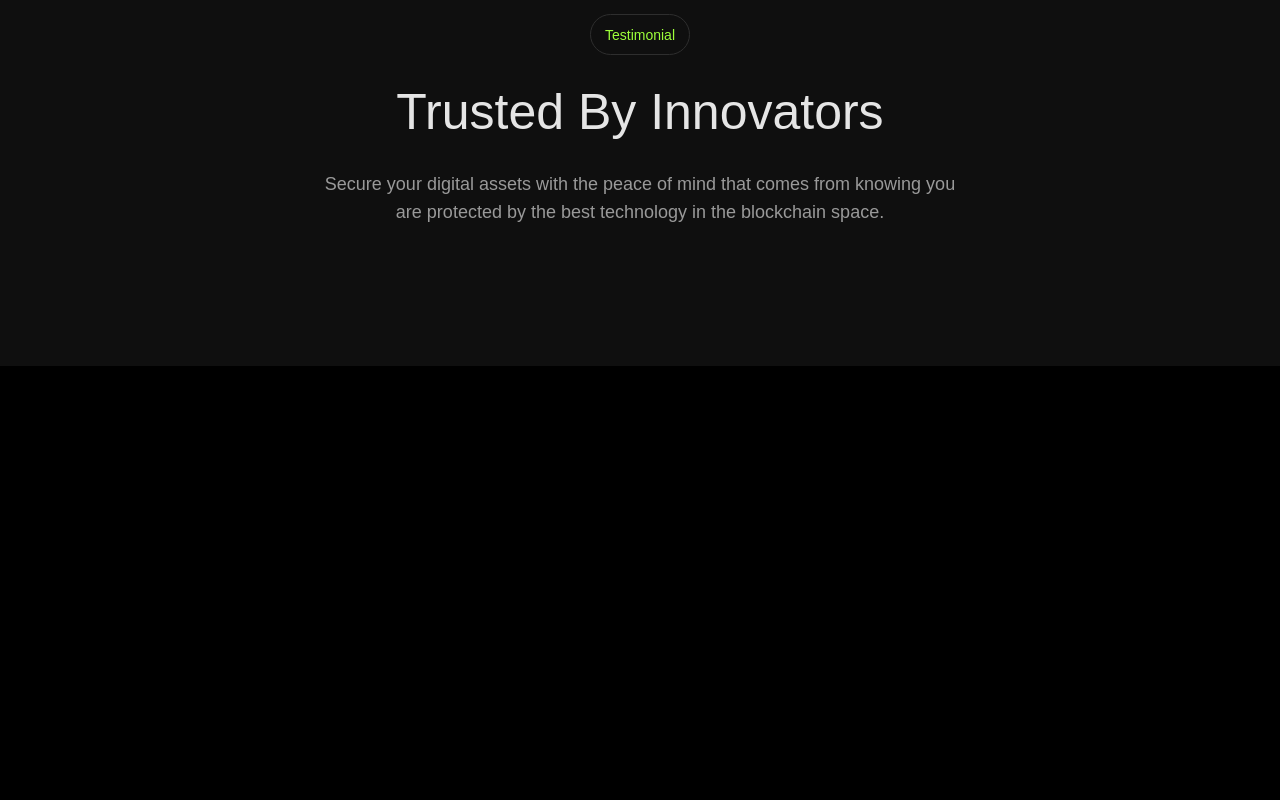
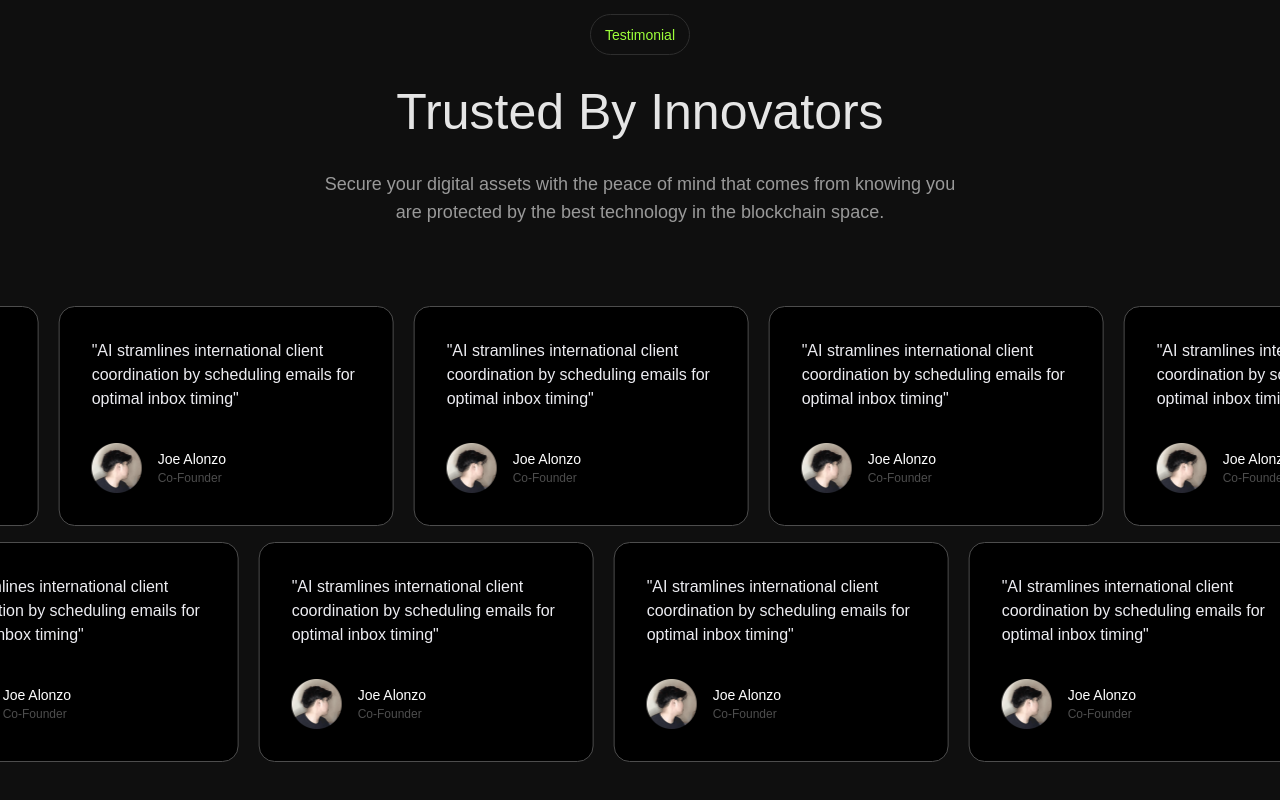
Before and after one commit to alonzojoe/react-rev-ts, a React (Vite) app: page / in a window 1280 px wide. Shown: the part 3570-4370 px from the top of the page. Before the commit the page ends 3936 px from the top, so only its background shows below. Built offline with nearby package versions, Linux system fonts and the light colour scheme; a web font is replaced by a local one.

Commit message:
fix: marquee row mapped Array and implement MarqueeRow in Testimonial component

```diff
--- a/src/components/MarqueeRow.tsx
+++ b/src/components/MarqueeRow.tsx
@@ -6,9 +6,9 @@ type MarqueeRowProps = {
 };
 
 const MarqueeRow = ({ offset = 0, prefix = "marquee" }: MarqueeRowProps) => {
-  const items = [
-    ...Array(20).map((_, index) => <UserReview key={`${prefix}-${index}`} />),
-  ];
+  const items = [...Array(20)].map((_, index) => (
+    <UserReview key={`${prefix}-${index}`} />
+  ));
   return (
     <div className="relative flex overflow-hidden w-full">
       <div
--- a/src/components/Testimonial.tsx
+++ b/src/components/Testimonial.tsx
@@ -1,4 +1,5 @@
 import SectionHeader from "./SectionHeader";
+import MarqueeRow from "./MarqueeRow";
 import { HEADER_CONTENT } from "../constants";
 const Testimonial = () => {
   return (
@@ -10,7 +11,8 @@ const Testimonial = () => {
         description={HEADER_CONTENT["Testimonial"].description}
       />
       <div className="w-full flex flex-col gap-4 overflow-hidden">
-
+        <MarqueeRow prefix="marquee1" />
+        <MarqueeRow prefix="rev" offset={200} />
       </div>
     </div>
   );
--- a/src/components/UserReview.tsx
+++ b/src/components/UserReview.tsx
@@ -8,7 +8,7 @@ const UserReview = () => {
         for optimal inbox timing"
       </p>
       <div className="flex items-center gap-4">
-        <img src={User} alt={`user`} />
+        <img src={User} alt={`user`} className="h-[50px] w-[50px]" />
         <div className="flex flex-col">
           <span className="text-white text-sm">Joe Alonzo</span>
           <span className="text-gray2 text-[12px]">Co-Founder</span>
```
